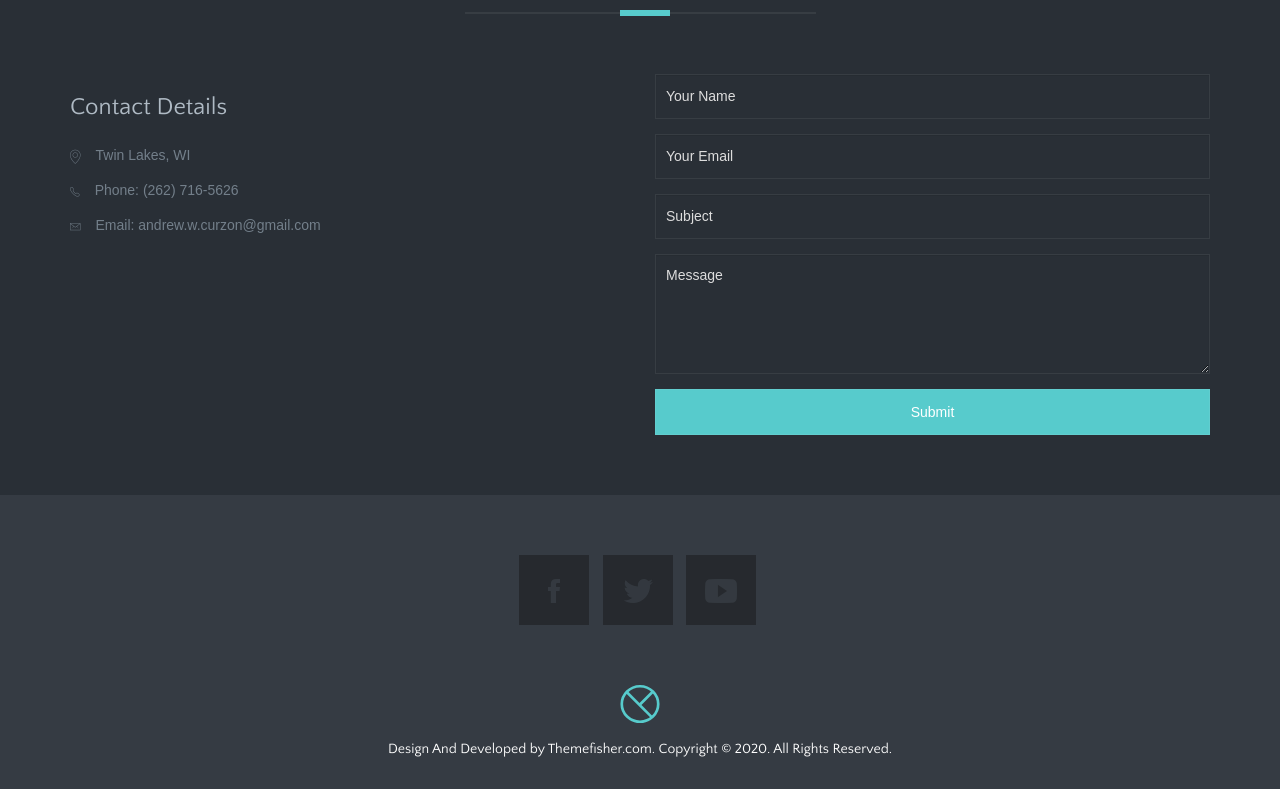
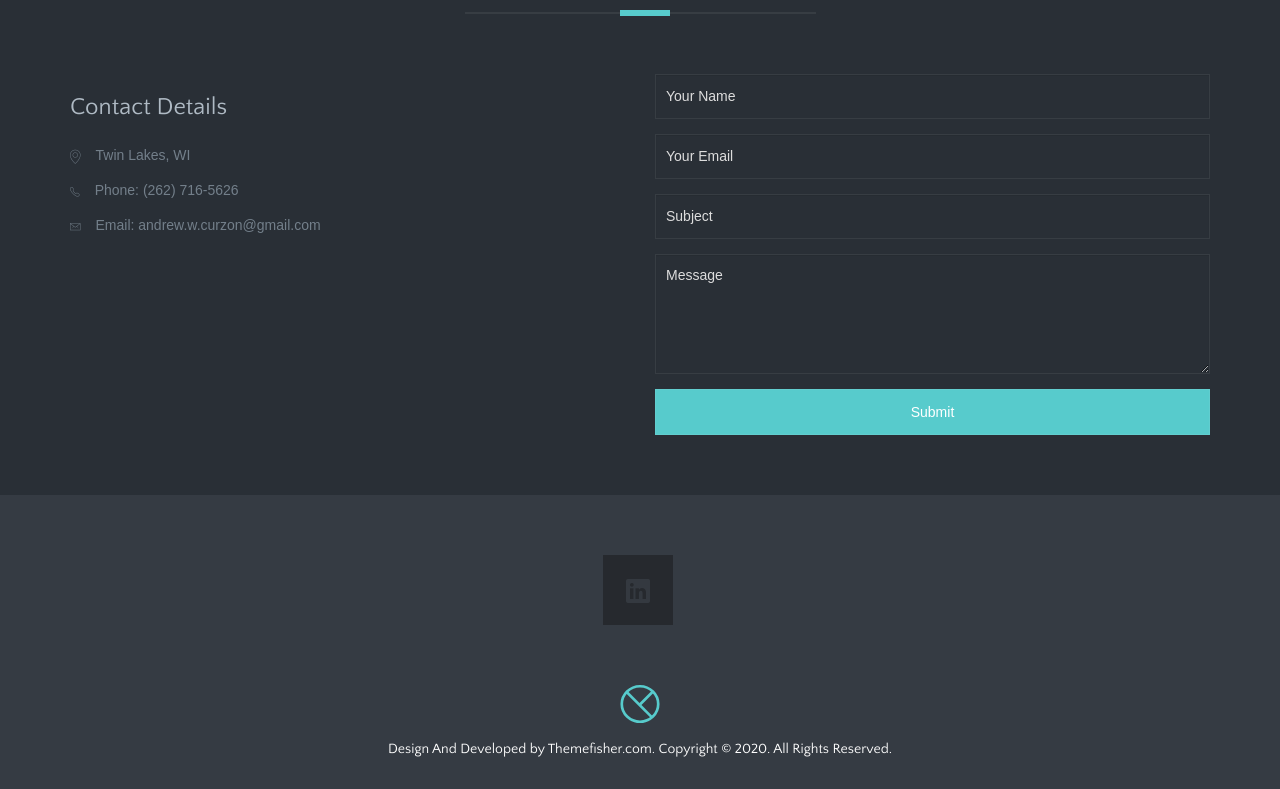
Before and after one commit to Syjjmatic/PortfolioWebsiteGit, a plain HTML site: page index.html in a window 1280 px wide. Shown: the part 2328-3117 px from the top of the page. Drawn offline with Linux system fonts and the light colour scheme; some packages are replaced by stand-ins of ours; files whose address does not match are found by name; a web font is replaced by a local one.

Commit message:
finalizing site for project submission

```diff
--- a/index.html
+++ b/index.html
@@ -10,7 +10,7 @@
 	<meta http-equiv="Content-Type" content="text/html; charset=UTF-8">
 	<meta name="description" content="Syjjmatic Portfolio Website">
 
-	<title>Syjjmatic</title>
+	<title>AC Portfolio</title>
 	<meta name="viewport" content="width=device-width, initial-scale=1">
 	<link rel="stylesheet" href="plugins/font-awesome/css/font-awesome.min.css">
 	<link rel="stylesheet" href="plugins/themefisher-font/style.css">
@@ -127,7 +127,7 @@ Welcome Slider
 							 <!-- member social profile -->
 							 	<div class="mask">
 								 	<ul class="list-inline">
-									 	<li><a href="www.linkedin.com/in/awcurzon"><i class="tf-ion-social-linkedin"></i></a></li>
+									 	<li><a href="https://www.linkedin.com/in/awcurzon"><i class="tf-ion-social-linkedin"></i></a></li>
 								 	</ul>
 							 	</div>
 							</div>
@@ -339,9 +339,7 @@ Welcome Slider
 				<!-- Footer Social Links -->
 				<div class="social-icon">
 					<ul class="list-inline">
-						<li><a href="https://facebook.com/themefisher"><i class="tf-ion-social-facebook"></i></a></li>
-						<li><a href="https://twitter.com/themefisher"><i class="tf-ion-social-twitter"></i></a></li>
-						<li><a href="https://www.youtube.com/channel/UCx9qVW8VF0LmTi4OF2F8YdA"><i class="tf-ion-social-youtube"></i></a></li>
+						<li><a href="https://www.linkedin.com/in/awcurzon"><i class="tf-ion-social-linkedin"></i></a></li>
 					</ul>
 				</div>
 				<!--/. End Footer Social Links -->
```
